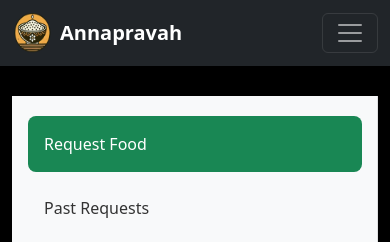
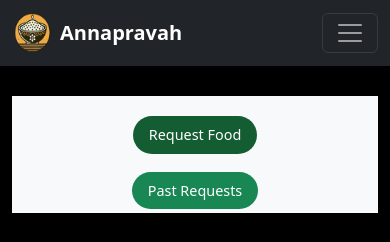
Before and after one commit to mesonicDEVAJ18/Annapravah_mvp, a Django app: page /request-food/ in a window 390 px wide. Shown: the top 242 px of the page. Run offline with Django 5.2, Linux system fonts and the light colour scheme.

Commit message:
fixed request food page phone view

```diff
--- a/myapp/templates/request_food.html
+++ b/myapp/templates/request_food.html
@@ -163,7 +163,7 @@
         margin-top: 1rem;
     }
 
-    .past-requests-banner {
+    .past-donations-banner {
         background-image: url('https://images.unsplash.com/photo-1594708767771-a7502209ff51?auto=format&fit=crop&q=80');
     }
 
@@ -182,6 +182,7 @@
         z-index: 1;
         padding: 2rem;
         color: white;
+        text-align: center;
     }
 
     .header-content h1 {
@@ -292,20 +293,90 @@
         color: #fff;
     }
 
+    /* --- Enhancements for Mobile View --- */
     @media (max-width: 768px) {
+        /* Hide the sidebar and turn it into a compact nav bar */
         .sidebar {
-            position: static;
-            height: auto;
-            padding-top: 0;
+            width: 100%;
+            min-height: auto;
+            background-color: transparent;
+            box-shadow: none;
+            padding: 0;
+            margin-bottom: 1rem;
         }
 
+        /* Make the sidebar links fit in a single line */
+        .sidebar .nav {
+            display: flex;
+            justify-content: center;
+            align-items: center;
+            flex-wrap: nowrap; /* Ensures buttons stay on the same line */
+            gap: 10px;
+        }
+
+        .sidebar .nav-link {
+            display: inline-block;
+            padding: 0.5rem 1rem;
+            font-size: 0.9rem;
+            border-radius: 2rem;
+            background-color: #198754;
+            color: white !important;
+            text-align: center;
+            transition: all 0.3s ease;
+            white-space: nowrap; /* Prevents buttons from wrapping */
+        }
+
+        .sidebar .nav-link:hover {
+            background-color: #145c32;
+        }
+
+        .sidebar .nav-link.active {
+            background-color: #145c32;
+        }
+
+        /* Reduce header banner size on mobile */
         .header-banner {
             height: 150px;
+            margin-bottom: 1rem;
         }
 
         .header-content h1 {
             font-size: 2rem;
+            text-align: center;
+        }
+
+        /* Make form and table containers take full width */
+        .form-container, .table-container {
+            padding: 1rem;
+            box-shadow: none;
+            margin-top: 1rem;
+            border-radius: 0.5rem;
+        }
+
+        .form-label {
+            font-size: 0.9rem;
+        }
+
+        .btn-success {
+            font-size: 1rem;
+            padding: 0.5rem;
+        }
+
+        /* Ensure the Add Donation form is displayed first on mobile */
+        .tab-content {
+            margin-top: 1rem;
+        }
+
+        /* Make table scrollable on mobile */
+        .table-container {
+            overflow-x: auto;
         }
     }
+
+    /* Ensure a smooth transition effect for all elements */
+    * {
+        transition: all 0.3s ease-in-out;
+    }
 </style>
+
 {% endblock %}
```
